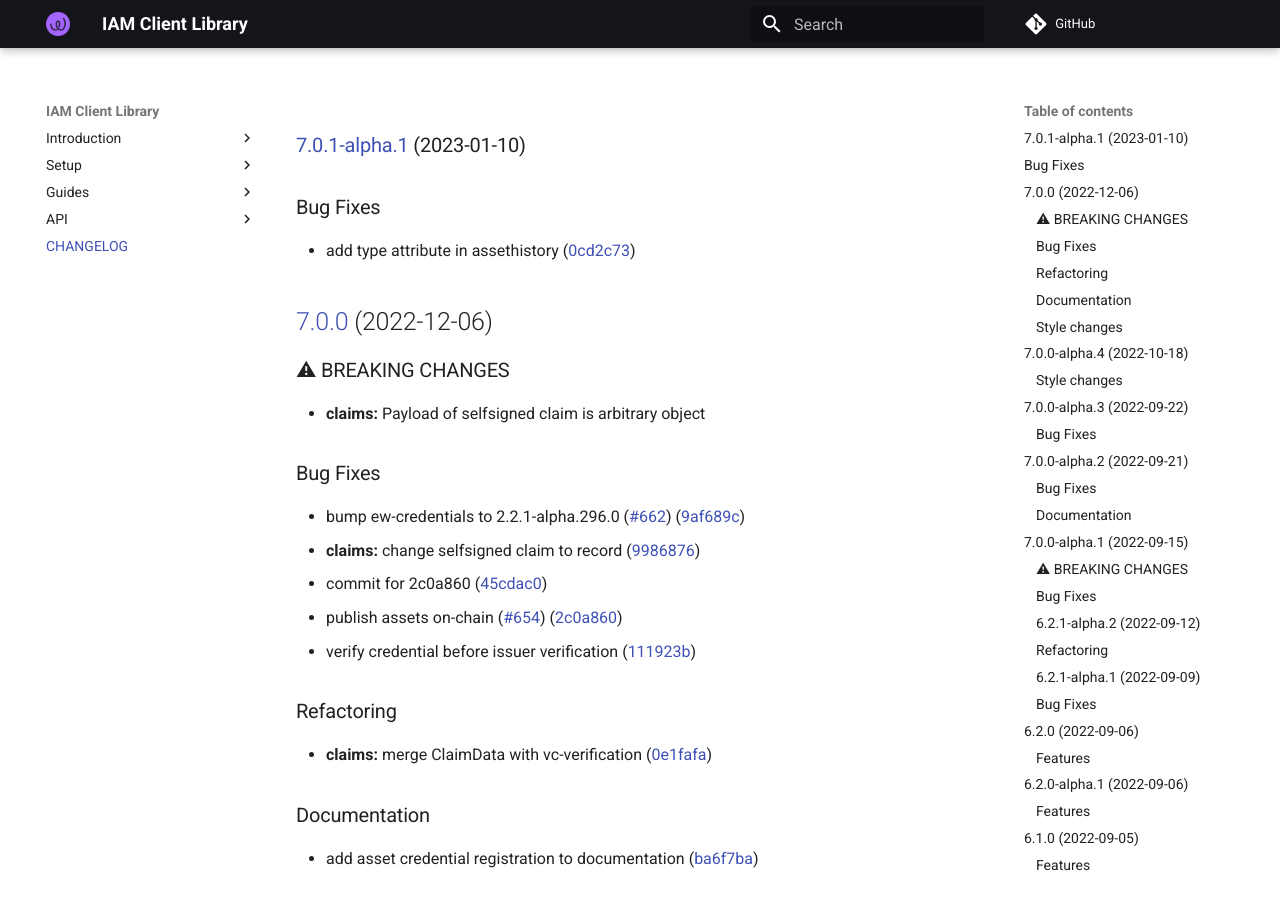
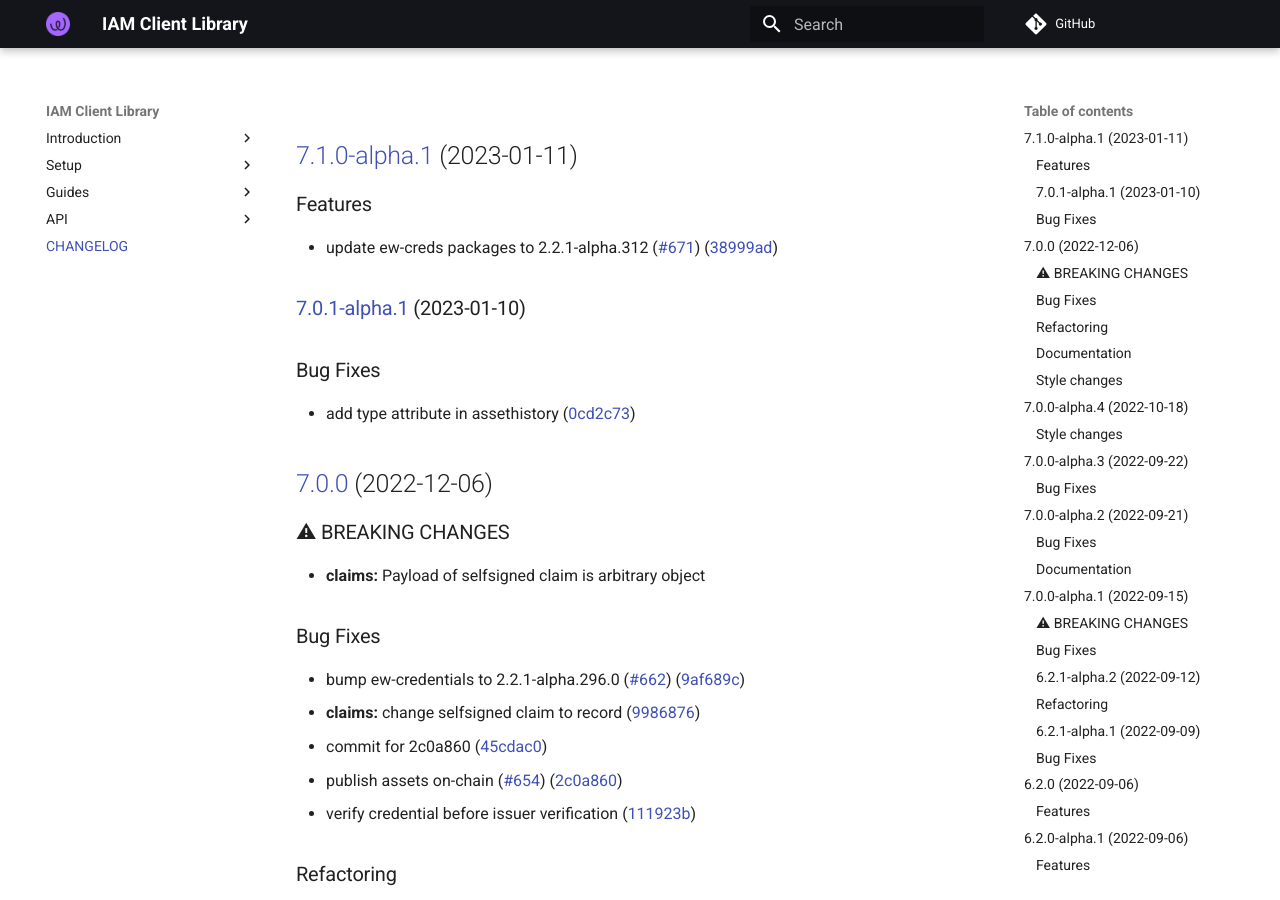
Before and after one commit to energywebfoundation/iam-client-lib, an MkDocs documentation site: the page built from docs/CHANGELOG.md, in a window 1280 px wide and 900 px high. Built offline with MkDocs 1.6.1 and Material for MkDocs 9.7.7, drawn with Linux system fonts in a browser that asks for light colours; comment, search, counter and statistics services are not loaded.

Commit message:
chore(release): 7.1.0-alpha.1 [skip ci]
## [7.1.0-alpha.1](https://github.com/energywebfoundation/iam-client-lib/compare/v7.0.1-alpha.1...v7.1.0-alpha.1) (2023-01-11)

### Features

* update ew-creds packages to 2.2.1-alpha.312 ([#671](https://github.com/energywebfoundation/iam-client-lib/issues/671)) ([38999ad](https://github.com/energywebfoundation/iam-client-lib/commit/38999ad86b64fca3a224b543ac84e5f9e9f5d2d4))

```diff
--- a/docs/CHANGELOG.md
+++ b/docs/CHANGELOG.md
@@ -1,3 +1,10 @@
+## [7.1.0-alpha.1](https://github.com/energywebfoundation/iam-client-lib/compare/v7.0.1-alpha.1...v7.1.0-alpha.1) (2023-01-11)
+
+
+### Features
+
+* update ew-creds packages to 2.2.1-alpha.312 ([#671](https://github.com/energywebfoundation/iam-client-lib/issues/671)) ([38999ad](https://github.com/energywebfoundation/iam-client-lib/commit/38999ad86b64fca3a224b543ac84e5f9e9f5d2d4))
+
 ### [7.0.1-alpha.1](https://github.com/energywebfoundation/iam-client-lib/compare/v7.0.0...v7.0.1-alpha.1) (2023-01-10)
 
 
--- a/package.json
+++ b/package.json
@@ -1,6 +1,6 @@
 {
   "name": "iam-client-lib",
-  "version": "7.0.1-alpha.1",
+  "version": "7.1.0-alpha.1",
   "description": "Library for Decentralized Identity and Access Management",
   "main": "dist/index.js",
   "module": "dist/index.esm.js",
```
